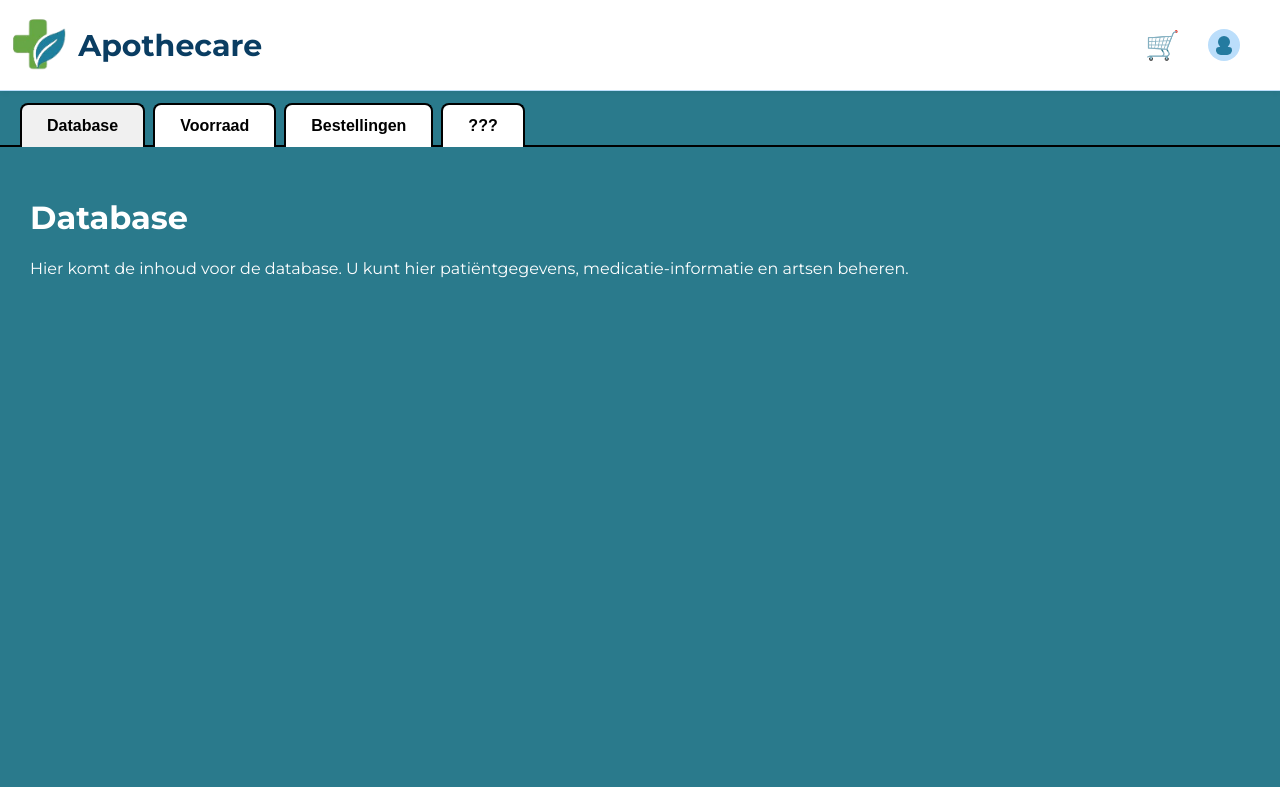
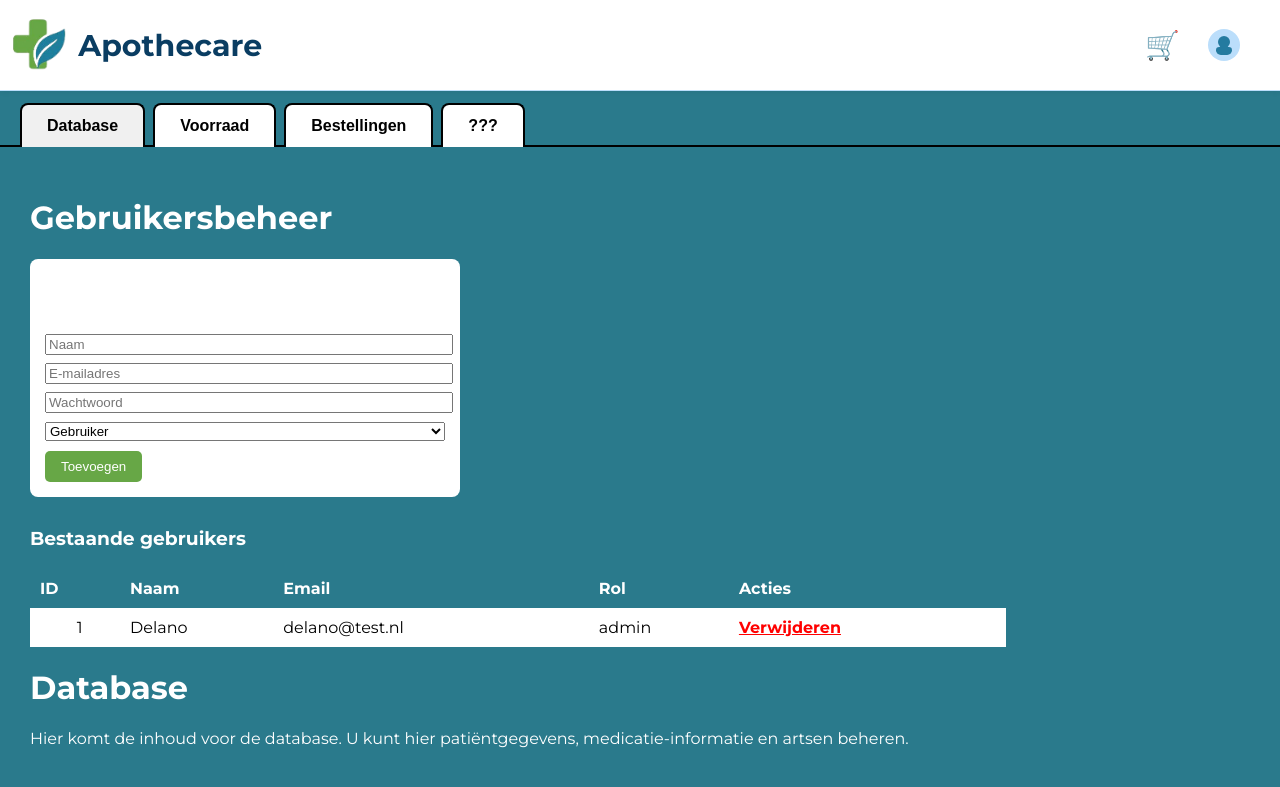
Before and after one commit to DJAVDH/Apothecare-, a PHP site: page /adminpagina.php in a window 1280 px wide. Shown: the top 787 px of the page. Run offline with PHP 8.4, Linux system fonts and the light colour scheme; a user stored in the database is signed in; data comes from the database, SQL or seed files in the repository.

Commit message:
functie gebruikers toevoegen en verwijderen

```diff
--- a/adminpagina.php
+++ b/adminpagina.php
@@ -1,11 +1,40 @@
 <?php
 session_start();
+include 'db_connect.php';
 
+// check login
 if (!isset($_SESSION['user_id'])) {
     header("Location: login.html");
     exit();
 }
+
+// Gebruiker verwijderen
+if (isset($_GET['delete'])) {
+    $id = $_GET['delete'];
+    $conn->query("DELETE FROM users WHERE id = $id");
+    header("Location: adminpagina.php");
+    exit();
+}
+
+// Gebruiker toevoegen
+if (isset($_POST['add_user'])) {
+    $name = $_POST['name'];
+    $email = $_POST['email'];
+    $password = password_hash($_POST['password'], PASSWORD_DEFAULT);
+    $role = $_POST['role'];
+
+    $sql = "INSERT INTO users (name, email, password, role) VALUES (?, ?, ?, ?)";
+    $stmt = $conn->prepare($sql);
+    $stmt->bind_param("ssss", $name, $email, $password, $role);
+    $stmt->execute();
+    header("Location: adminpagina.php");
+    exit();
+}
+
+// Lijst met gebruikers ophalen
+$result = $conn->query("SELECT * FROM users");
 ?>
+
 
 
 <!DOCTYPE html>
@@ -53,6 +82,45 @@ if (!isset($_SESSION['user_id'])) {
     </nav>
 
     <main class="content-area">
+        <div id="Database" class="content-panel active">
+    <h1>Gebruikersbeheer</h1>
+
+    <!-- Gebruiker toevoegen -->
+    <form method="POST" style="background:#fff; padding:15px; border-radius:8px; width:400px;">
+        <h3>Nieuwe gebruiker toevoegen</h3>
+        <input type="text" name="name" placeholder="Naam" required style="width:100%; margin-bottom:8px;">
+        <input type="email" name="email" placeholder="E-mailadres" required style="width:100%; margin-bottom:8px;">
+        <input type="password" name="password" placeholder="Wachtwoord" required style="width:100%; margin-bottom:8px;">
+        <select name="role" required style="width:100%; margin-bottom:10px;">
+            <option value="user">Gebruiker</option>
+            <option value="admin">Admin</option>
+        </select>
+        <button type="submit" name="add_user" style="padding:8px 16px; background:#67a746; border:none; color:white; border-radius:5px;">Toevoegen</button>
+    </form>
+
+    <!-- Gebruikerslijst -->
+    <h3 style="margin-top:30px;">Bestaande gebruikers</h3>
+    <table class="user-table" style="width:80%; border-collapse:collapse; background:#fff;">
+
+        <tr style="background:#2a7a8c; color:white;">
+            <th style="padding:10px;">ID</th>
+            <th>Naam</th>
+            <th>Email</th>
+            <th>Rol</th>
+            <th>Acties</th>
+        </tr>
+        <?php while($row = $result->fetch_assoc()) { ?>
+        <tr>
+            <td style="padding:10px; text-align:center;"><?php echo $row['id']; ?></td>
+            <td><?php echo htmlspecialchars($row['name']); ?></td>
+            <td><?php echo htmlspecialchars($row['email']); ?></td>
+            <td><?php echo htmlspecialchars($row['role']); ?></td>
+            <td><a href="?delete=<?php echo $row['id']; ?>" style="color:red; font-weight:bold;">Verwijderen</a></td>
+        </tr>
+        <?php } ?>
+    </table>
+</div>
+
         <div id="Database" class="content-panel active">
             <h1>Database</h1>
             <p>Hier komt de inhoud voor de database. U kunt hier patiëntgegevens, medicatie-informatie en artsen beheren.</p>
--- a/css/adminstyles.css
+++ b/css/adminstyles.css
@@ -190,3 +190,9 @@
             font-weight: 700;
             color: #0A3D62;
         }
+
+.user-table {
+    color: #000;         /* zwarte tekst */
+    padding: 10px;
+    text-align: left;
+}
--- a/db_connect.php
+++ b/db_connect.php
@@ -8,7 +8,5 @@ $conn = new mysqli($servername, $username, $password, $dbname);
 
 if ($conn->connect_error) {
     die("Verbinding mislukt: " . $conn->connect_error);
-} else {
-    echo "Databaseverbinding werkt!";
 }
 ?>
--- a/login.php
+++ b/login.php
@@ -20,7 +20,7 @@ if ($_SERVER["REQUEST_METHOD"] == "POST") {
             $_SESSION['user_role'] = $user['role'];
             $_SESSION['user_name'] = $user['name'];
 
-            header("Location: adminpagina.html");
+            header("Location: adminpagina.php");
             exit();
         } else {
             echo "Verkeerd wachtwoord.";
```
